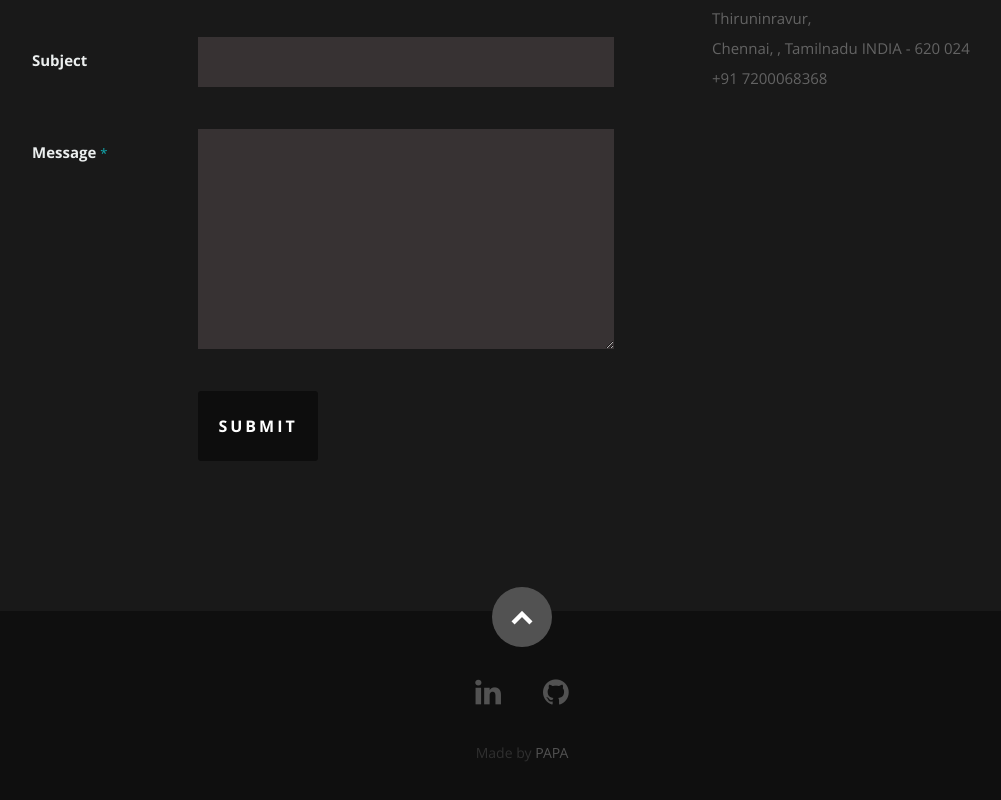
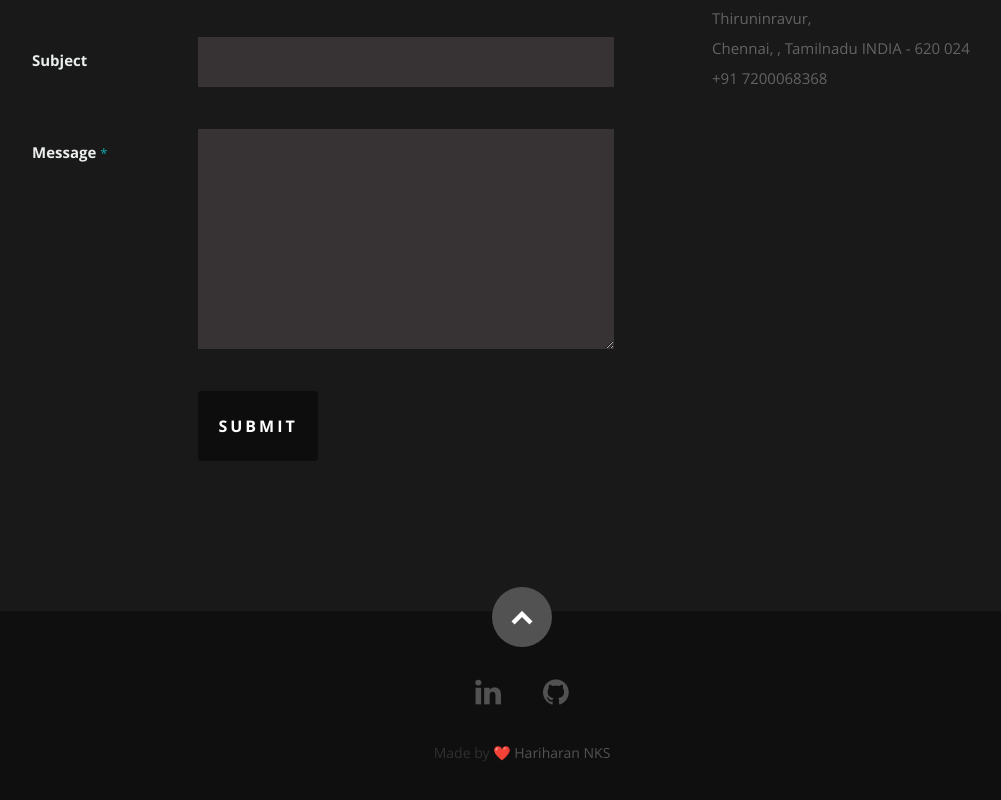
Before and after one commit to harinks/my-portfolio, a React (Create React App) app: page / in a window 1280 px wide. Shown: the part 3928-4728 px from the top of the page, without its empty margins (118-1119 px from the left). Built offline with nearby package versions, Linux system fonts and the light colour scheme.

Commit message:
contact and footer page

```diff
--- a/public/index.html
+++ b/public/index.html
@@ -13,7 +13,7 @@
   <link rel="stylesheet" href="%PUBLIC_URL%/css/magnific-popup.css">
 
 
-  <title>PAPA Resume Starter Pack</title>
+  <title>Hariharan NKS</title>
 </head>
 
 <body>
--- a/src/Components/Contact.js
+++ b/src/Components/Contact.js
@@ -68,7 +68,7 @@ const Contact = ({ data }) => {
                   type="text"
                   defaultValue=""
                   value={email}
-                  size="20"
+                  size="30"
                   id="contactEmail"
                   name="contactEmail"
                   onChange={(e) => setEmail(e.target.value)}
@@ -81,7 +81,7 @@ const Contact = ({ data }) => {
                   type="text"
                   defaultValue=""
                   value={subject}
-                  size="20"
+                  size="30"
                   id="contactSubject"
                   name="contactSubject"
                   onChange={(e) => setSubject(e.target.value)}
--- a/src/Components/Footer.js
+++ b/src/Components/Footer.js
@@ -22,8 +22,8 @@ const Footer = ({ data }) => {
           <ul className="copyright">
             <li>
               Made by{" "}
-              <a title="PAPA" href="http://www.papareact.com/">
-                PAPA
+              <a title="Hariharan NKS" href="https://github.com/harinks" target='_blank' rel="noopener noreferrer">
+              ❤️ Hariharan NKS
               </a>
             </li>
           </ul>
```
